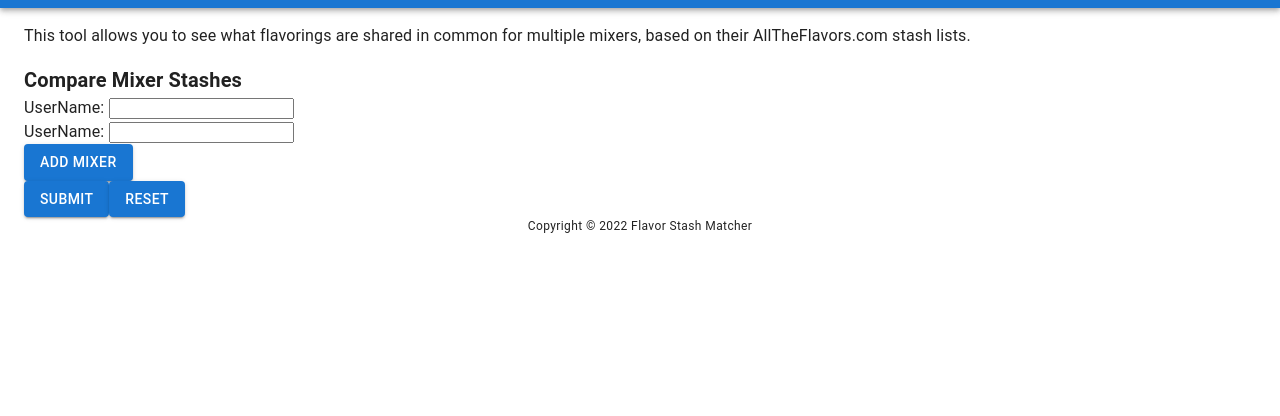
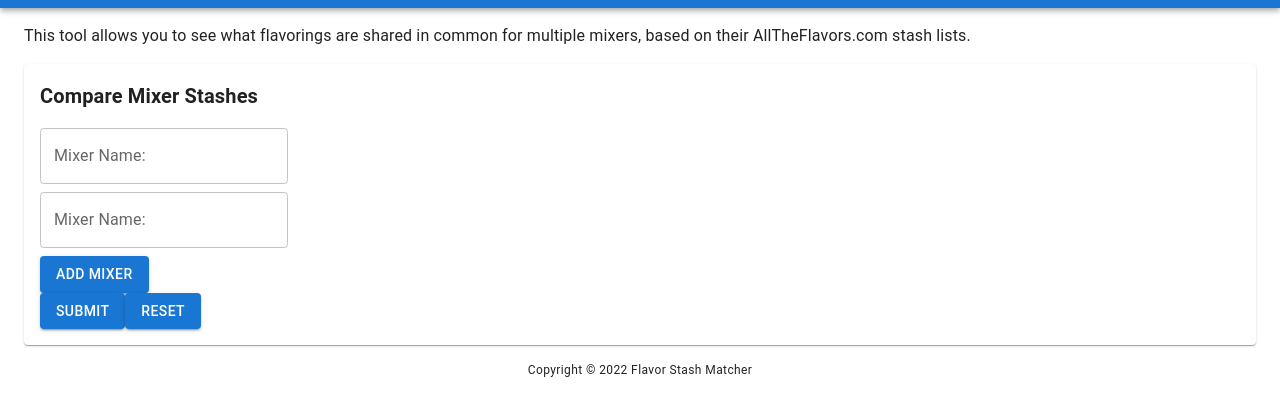
Before and after one commit to hdaws/flavor-stash-matchup, a Gatsby site: page / in a window 1280 px wide. Shown: the part 56-472 px from the top of the page. Built offline with nearby package versions, Linux system fonts and the light colour scheme; Gatsby itself is replaced by a stand-in of ours.

Commit message:
use MUI alignment and text inputs

```diff
--- a/src/components/mixer-list.js
+++ b/src/components/mixer-list.js
@@ -1,9 +1,17 @@
 import axios from 'axios';
-import { Formik, Field, FieldArray, Form } from 'formik';
+import { Formik, FieldArray, Form } from 'formik';
 import { intersectionBy } from 'lodash';
 import { useCallback, useState } from 'react';
 import MixerResults from './mixer-results';
-import { IconButton, Button, Container, Typography } from '@mui/material';
+import {
+  IconButton,
+  Button,
+  Container,
+  Typography,
+  TextField,
+  Box,
+  Paper
+} from '@mui/material';
 import ClearIcon from '@mui/icons-material/Clear';
 
 const MIN_MIXERS = 2;
@@ -127,7 +135,8 @@ const MixerList = () => {
         This tool allows you to see what flavorings are shared in common for
         multiple mixers, based on their AllTheFlavors.com stash lists.
       </p>
-      <Typography style={{ fontWeight: 600 }} variant="h6">
+      <Paper sx={{ mb: 2, p: 2 }}>
+        <Typography style={{ fontWeight: 600 }} variant="h6" sx={{ mb: 2 }}>
           {' '}
           Compare Mixer Stashes{' '}
         </Typography>
@@ -144,9 +153,19 @@ const MixerList = () => {
                     <div>
                       {values.mixers.length > 0 &&
                         values.mixers.map((mixer, index) => (
-                        <div key={index}>
-                          <label htmlFor={`mixers.${index}`}>UserName: </label>
-                          <Field name={`mixers.${index}`} type="text" />
+                          <Box
+                            key={index}
+                            sx={{
+                              display: 'flex',
+                              mb: 1,
+                              alignItems: 'center'
+                            }}
+                          >
+                            <TextField
+                              label="Mixer Name:"
+                              name={`mixers.${index}`}
+                              type="text"
+                            />
                             {values.mixers.length > MIN_MIXERS && (
                               <IconButton
                                 color="error"
@@ -162,7 +181,7 @@ const MixerList = () => {
                               touched.mixers[index] && (
                                 <span>{errors.mixers[index]}</span>
                               )}
-                        </div>
+                          </Box>
                         ))}
                     </div>
                     <div>
@@ -192,6 +211,7 @@ const MixerList = () => {
             </Form>
           )}
         </Formik>
+      </Paper>
       <div>
         {displayResults && distinctFlavors.length > 0 && (
           <div>
```
Lines whose indentation alone changed are shown as unchanged.
